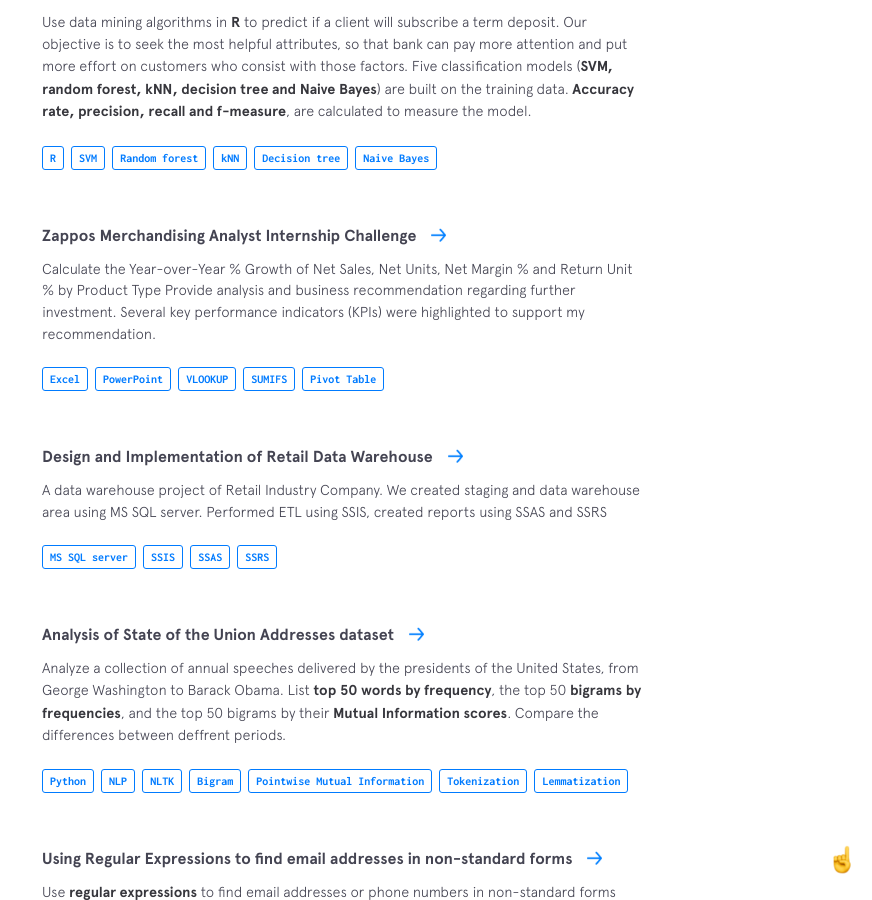
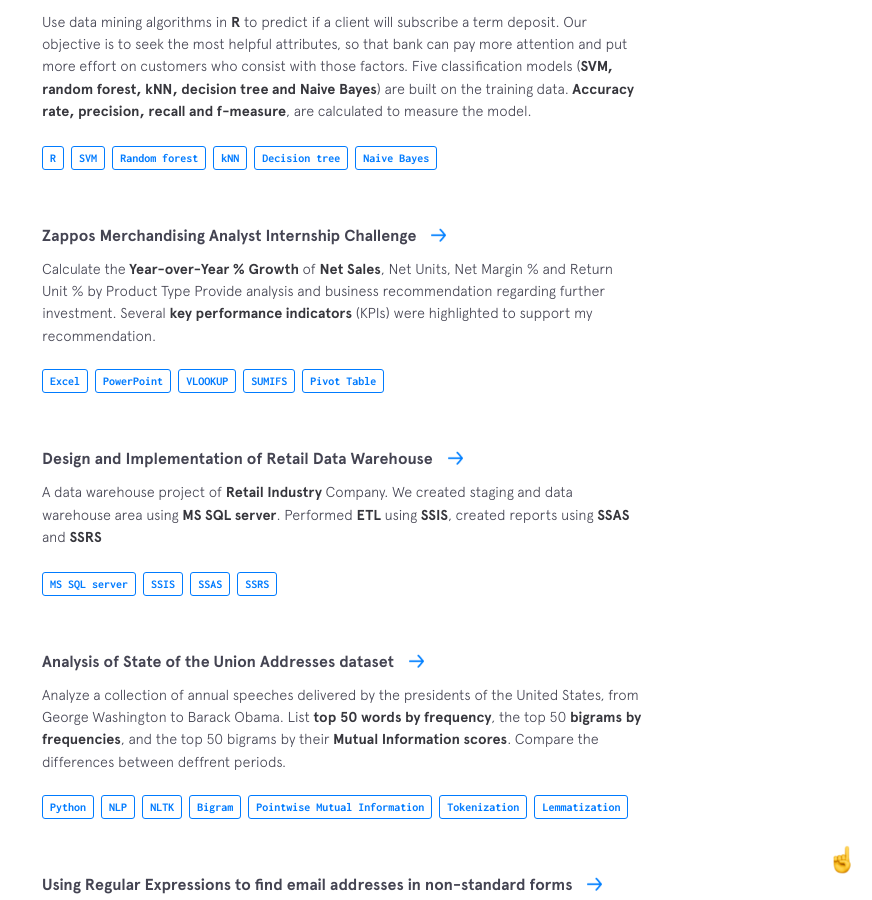
Before and after one commit to harper-he/harper-he.github.io, a Jekyll site: the page built from index.html, in a window 1280 px wide and 900 px high, scrolled down 4154 px. Shown: the whole window, without its empty margins (408-1280 px from the left). Built offline with Jekyll 4.4.1, drawn with Linux system fonts in a browser that asks for light colours; nearby versions of some CDN libraries.

Commit message:
Update other-projects.yml

```diff
--- a/_data/other-projects.yml
+++ b/_data/other-projects.yml
@@ -32,9 +32,9 @@
 - name: Zappos Merchandising Analyst Internship Challenge
   url: https://github.com/harper-he/Excel/tree/master/Merch%20Analyst%20Challenge%20Zappos
   code: https://github.com/harper-he/Excel/tree/master/Merch%20Analyst%20Challenge%20Zappos
-  description: Calculate the Year-over-Year % Growth of Net Sales, Net Units, Net Margin % and Return Unit % by Product Type
+  description: Calculate the <strong>Year-over-Year % Growth</strong> of <strong>Net Sales</strong>, Net Units, Net Margin % and Return Unit % by Product Type
                Provide analysis and business recommendation regarding further investment.
-               Several key performance indicators (KPIs) were highlighted to support my recommendation.
+               Several <strong>key performance indicators</strong> (KPIs) were highlighted to support my recommendation.
   used:
     - thing: Excel
     - thing: PowerPoint
@@ -44,7 +44,7 @@
 
 - name: Design and Implementation of Retail Data Warehouse
   url: https://github.com/harper-he/SQL/tree/master/Data%20Warehousing/Retail%20Data%20Warehouse
-  description:  A data warehouse project of Retail Industry Company. We created staging and data warehouse area using MS SQL server. Performed ETL using SSIS, created reports using SSAS and SSRS
+  description:  A data warehouse project of <strong>Retail Industry</strong> Company. We created staging and data warehouse area using <strong>MS SQL server</strong>. Performed <strong>ETL</strong> using <strong>SSIS</strong>, created reports using <strong>SSAS</strong> and <strong>SSRS</strong>
   used:
     - thing: MS SQL server
     - thing: SSIS
```
